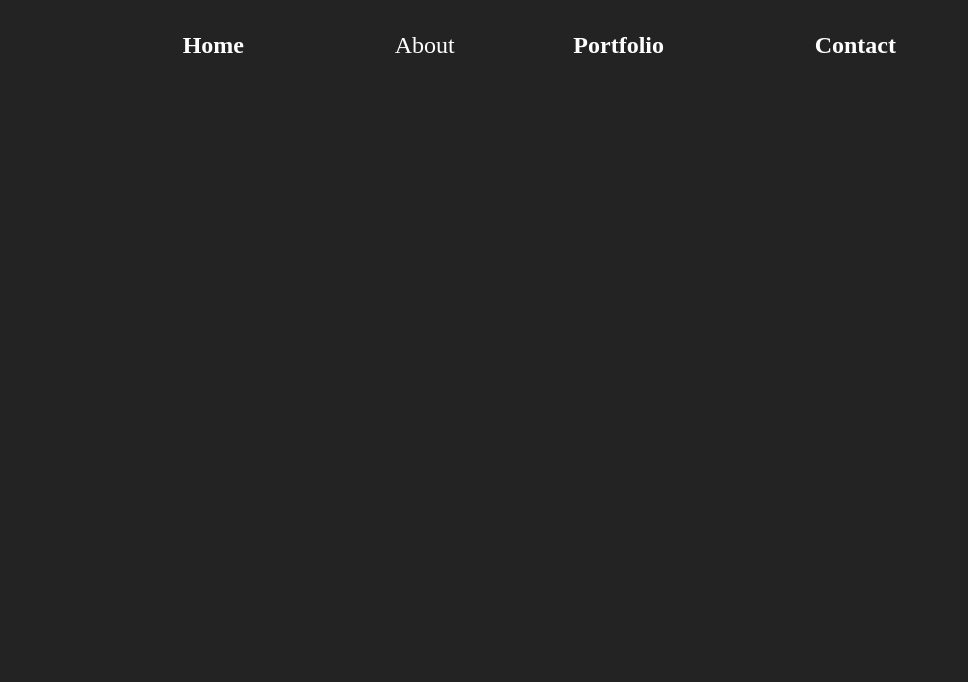
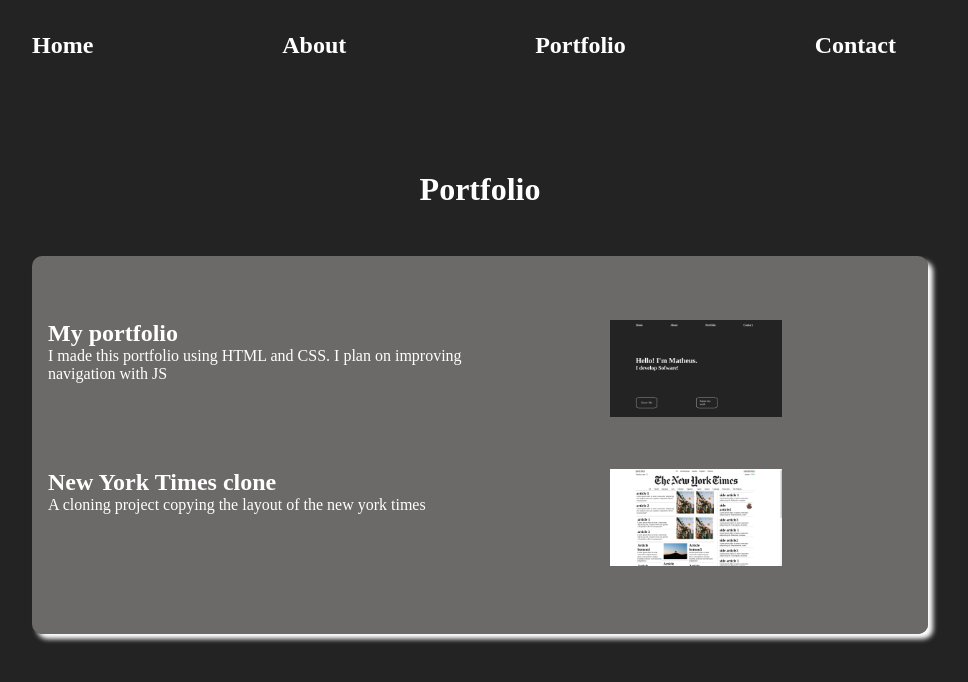
Before and after one commit to matcjur/Portfolio-no-JS, a plain HTML site: page portfolio.html in a window 1280 px wide. Shown: the whole page, without its empty margins (160-1128 px from the left). Drawn offline with Linux system fonts and the light colour scheme.

Commit message:
added portfolio page. better color scheme in future

```diff
--- a/portfolio.html
+++ b/portfolio.html
@@ -12,11 +12,11 @@
         <nav>
             <ul>
                 <li>
-                    <li>
-                        <a href="index.html">
-                            Home
-                        </a>
-                    </li>
+                    <a href="index.html">
+                        Home
+                    </a>
+                </li>
+                <li>
                     <a href="about.html">
                         About
                     </a>
@@ -33,6 +33,31 @@
                 </li>
             </ul>
         </nav>
+
+        <h1 class="section-title">
+            Portfolio
+        </h1>
+        <div class="grid">
+            <div class="project">
+                <div class="description">
+                    <h2>My portfolio</h2>
+                    <p>I made this portfolio using HTML and CSS. I plan on improving navigation with JS</p>
+                </div>
+                <div class="img-wrapper">
+                    <img src="Assets/portfolio-screenshot.png" alt="portfolio screenshot">
+                </div>
+            </div>
+            <div class="project">
+
+                <div class="description">
+                    <h2>New York Times clone</h2>
+                    <p>A cloning project copying the layout of the new york times</p>
+                </div>
+                <div class="img-wrapper">
+                    <img src="Assets/nyt-screenshot.png" alt="">
+                </div>
+            </div>
+        </div>
     </div>
 </body>
 </html>
--- a/style.css
+++ b/style.css
@@ -4,6 +4,7 @@
     --color-background: #232323;
     --color-font:white;
     --color-shadow:rgb(74, 70, 70);
+    --color-lighter: #7a7676d8;
 }
 
 /* resets */
@@ -74,8 +75,13 @@
     max-width: 2rem;
 }
 
-/* styles */
+.about-p{
+    margin-top: 1rem;
+}
 
+.link{
+    color: red;
+}
 
 #myname{
     font-size: 4rem;
@@ -84,6 +90,10 @@
 #myjob{
     font-size: 3rem;
 }
+/*
+.img-wrapper{
+    box-shadow: 5px 5px 5px yellow;
+} */
 
 /* layout */
 nav{
@@ -114,6 +124,16 @@
     margin: 0 auto 10rem auto;
     font-size: 2rem;
 }
+
+.grid{
+    margin-top: 1rem;
+    box-shadow: 5px 5px 5px white;
+    background-color: var(--color-lighter);
+    padding: 1rem;
+    border-radius: 10px;
+}
+
+
 
 
 /* button */
@@ -167,4 +187,15 @@
         width: 14rem;
         font-size: 2rem;
     }
+
+    .project{
+        display: grid;
+        grid-template-columns: 1fr 1fr;
+        margin: 3rem auto;
+    }
+
+    .img-wrapper{
+        max-width: 40%;
+        margin: auto;
+    }
 }
```
Also changed, not shown: about.html (+5 -5 lines), Assets/nyt-screenshot.png (added), Assets/portfolio-screenshot.png (added).
